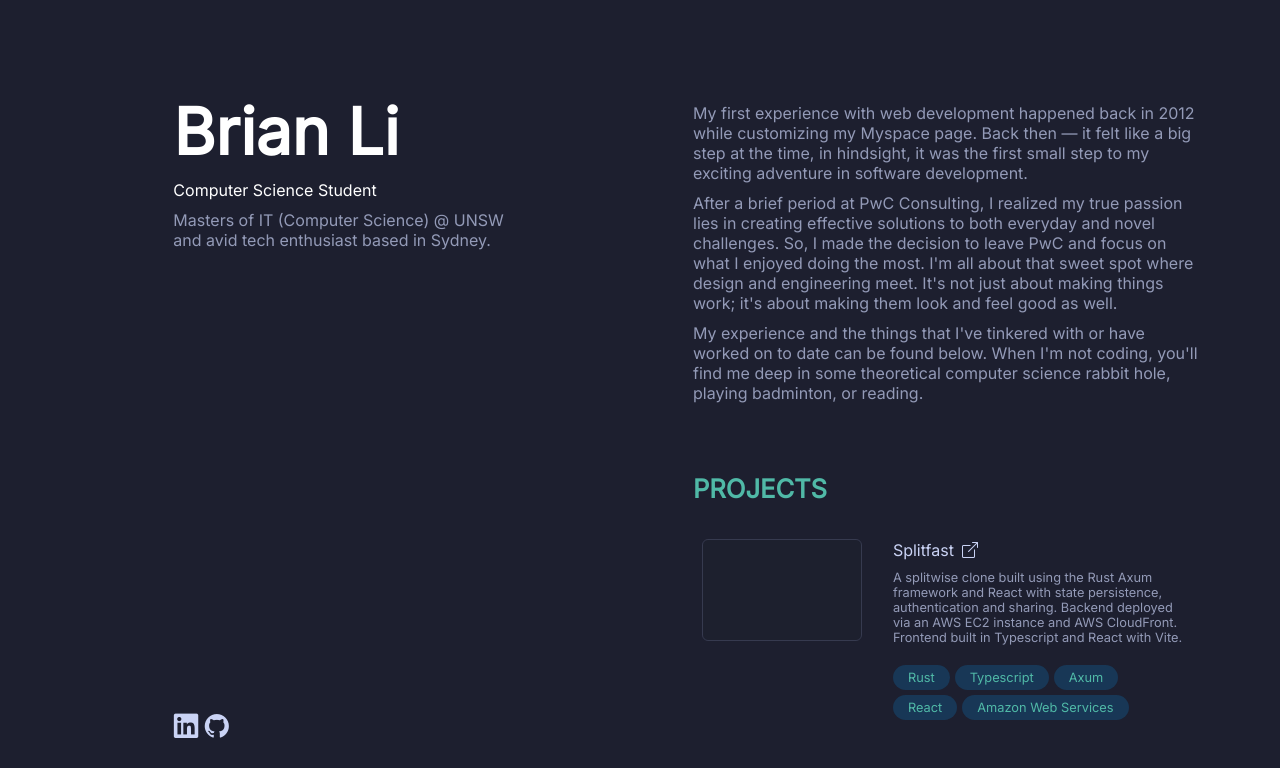
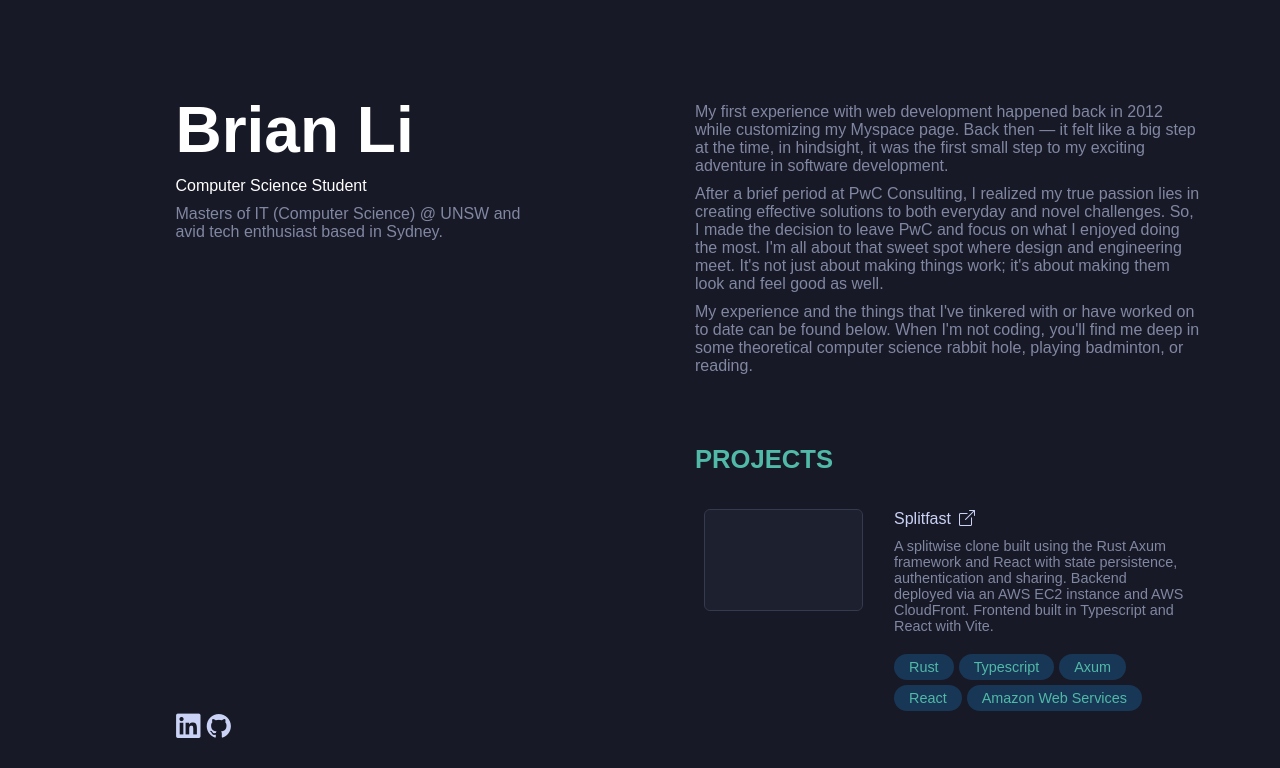
Before and after one commit to brianchunghli/website-v2, a React (Vite) app: page / in a window 1280 px wide. Shown: the top 768 px of the page. Built offline with nearby package versions, Linux system fonts and the light colour scheme.

Commit message:
style: format updates to background and font

```diff
--- a/src/App.css
+++ b/src/App.css
@@ -5,10 +5,10 @@
 }
 
 body {
-  font-family: inter, sans serif;
-  font-weight: 300;
-  background-color: #1D1F2F;
-  color: #939ab7;
+  font-family: 'Inter Variable', sans-serif;
+  font-weight: 400;
+  background-color: #181926;
+  color: #8087a2;
 }
 
 /*remove text decoration for links*/
@@ -46,7 +46,7 @@ nav {
 }
 
 .smaller-text {
-  font-size: 0.8em;
+  font-size: 0.9em;
 }
 
 .bold {
```
